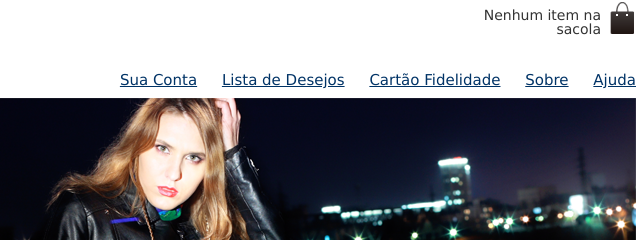
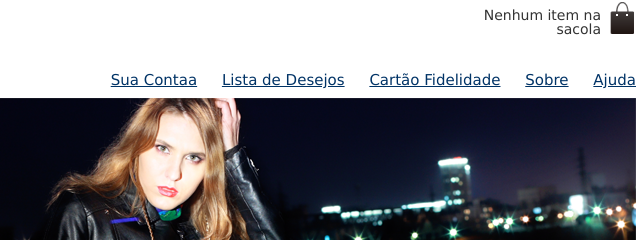
Before and after one commit to AnaTeste123/Teste, a plain HTML site: page index.html in a window 1280 px wide. Shown: the top 240 px of the page, 474-1114 px from the left. Drawn offline with Linux system fonts and the light colour scheme.

Commit message:
Mudança de texto para teste

```diff
--- a/index.html
+++ b/index.html
@@ -20,7 +20,7 @@
 
         <nav class="menu-opcoes">
             <ul>
-                <li><a href="#">Sua Conta</a></li>
+                <li><a href="#">Sua Contaa</a></li>
                 <li><a href="#">Lista de Desejos</a></li>
                 <li><a href="#">Cartão Fidelidade</a></li>
                 <li><a href="sobre.html">Sobre</a></li>
```
